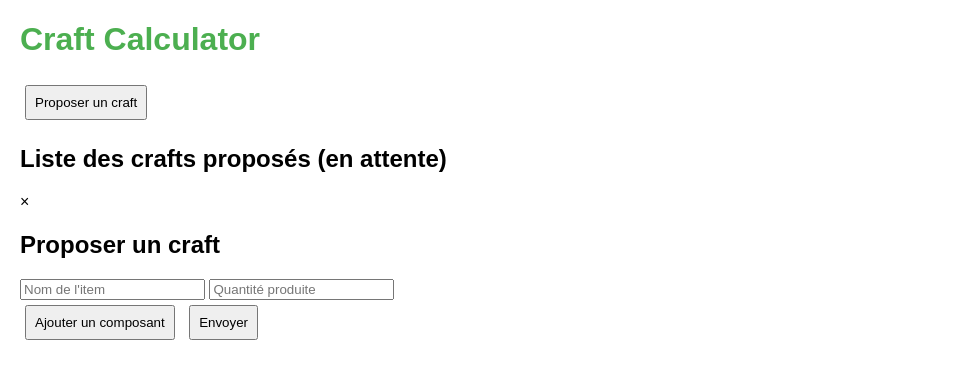
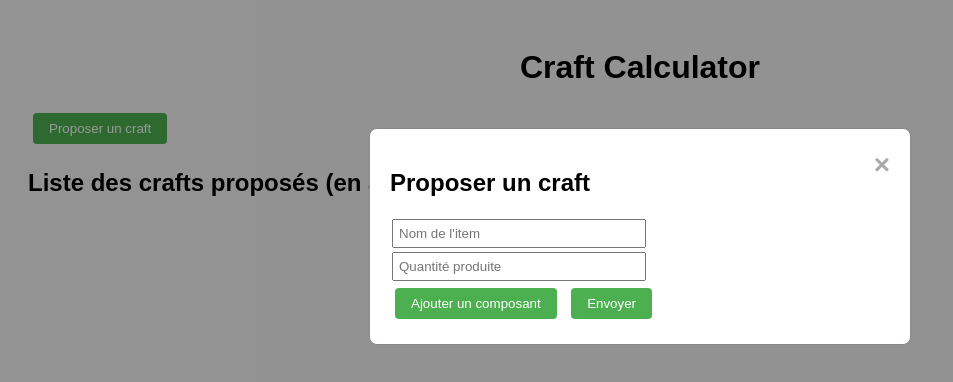
Before and after one commit to SavantFou3003/CraftCalculatorV2, a plain HTML site: page index.html in a window 1280 px wide. Both pictures are taken after a click on the button "Proposer un craft". Shown: the whole page, without its empty margins (0-953 px from the left). Drawn offline with Linux system fonts and the light colour scheme.

Commit message:
Update style.css

```diff
--- a/style.css
+++ b/style.css
@@ -1,7 +1,65 @@
-body { font-family: sans-serif; margin: 20px; }
-h1 { color: #4CAF50; }
-#newCraftForm input { margin: 5px; }
-#components div { margin-left: 20px; }
-button { margin: 5px; padding: 8px; }
-table { margin-top: 10px; border-collapse: collapse; width: 100%; }
-th, td { border: 1px solid #ccc; padding: 6px; text-align: left; }
+body {
+  font-family: Arial, sans-serif;
+  padding: 20px;
+  background-color: #f4f4f4;
+}
+
+h1 {
+  text-align: center;
+}
+
+button {
+  background-color: #4CAF50;
+  color: white;
+  padding: 8px 16px;
+  margin: 5px;
+  border: none;
+  border-radius: 4px;
+  cursor: pointer;
+}
+
+button:hover {
+  background-color: #45a049;
+}
+
+ul {
+  list-style-type: none;
+  padding: 0;
+}
+
+.modal {
+  display: none;
+  position: fixed;
+  z-index: 1000;
+  left: 0; top: 0;
+  width: 100%; height: 100%;
+  overflow: auto;
+  background-color: rgba(0,0,0,0.4);
+}
+
+.modal-content {
+  background-color: #fff;
+  margin: 10% auto;
+  padding: 20px;
+  border: 1px solid #888;
+  width: 80%; max-width: 500px;
+  border-radius: 8px;
+}
+
+.close {
+  color: #aaa; float: right; font-size: 28px; font-weight: bold;
+}
+
+.close:hover, .close:focus {
+  color: black; text-decoration: none; cursor: pointer;
+}
+
+#components div {
+  margin-bottom: 5px;
+}
+
+input[type="text"], input[type="number"] {
+  width: calc(50% - 10px);
+  padding: 5px;
+  margin: 2px;
+}
```
